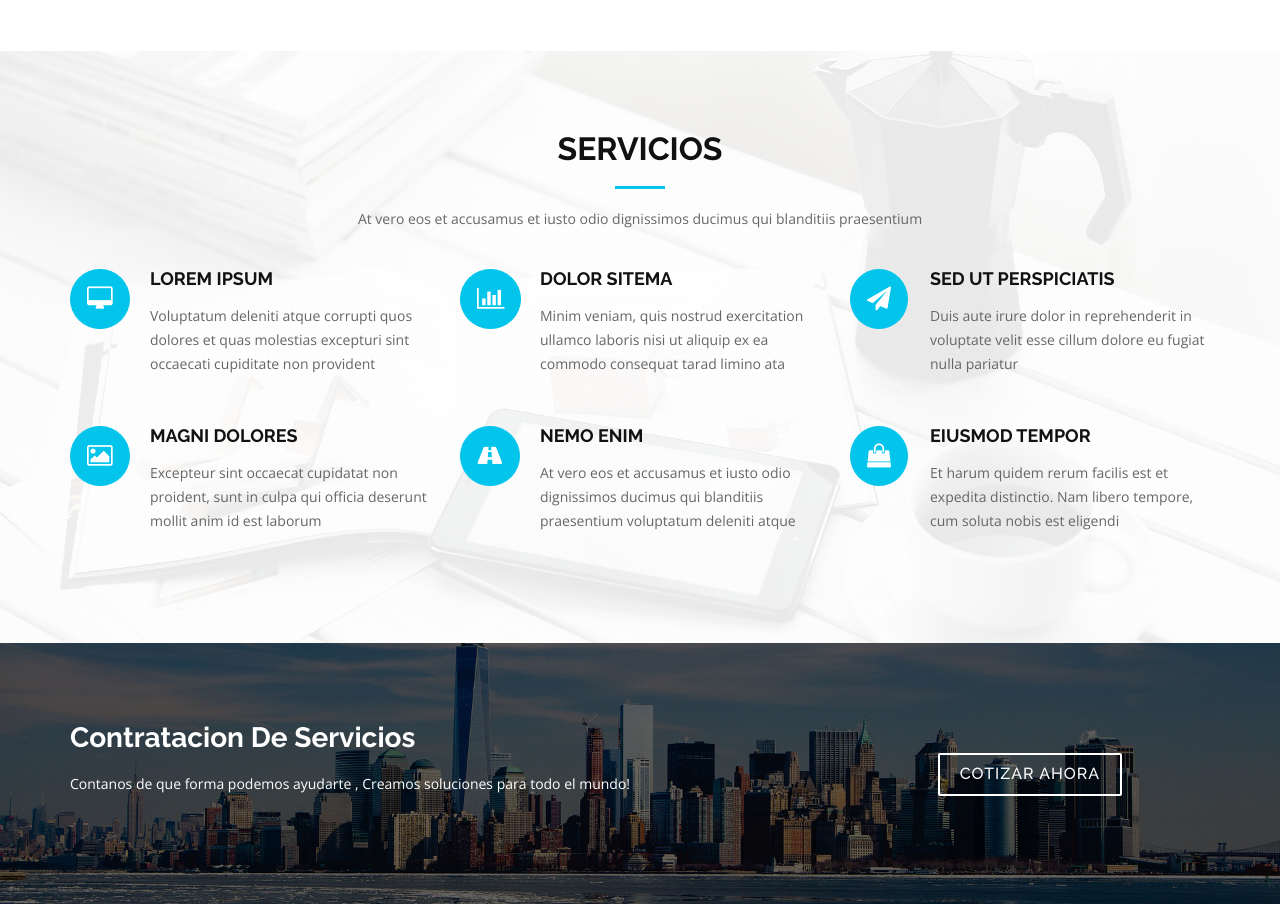
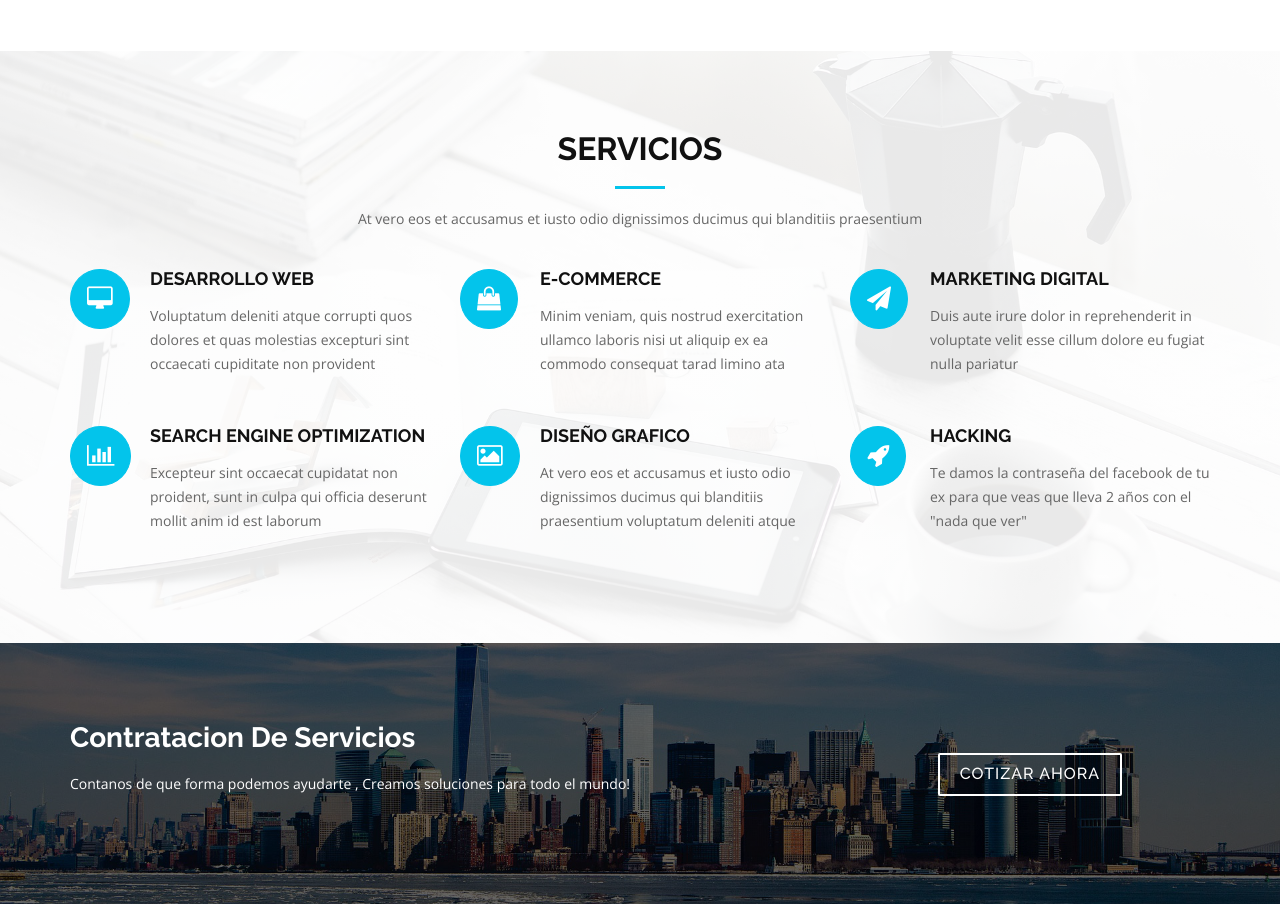
Before and after one commit to ivancito01/Coder-Ranch, a plain HTML site: page index.html in a window 1280 px wide. Shown: the part 1560-2464 px from the top of the page. Drawn offline with nearby package versions, Linux system fonts and the light colour scheme.

Commit message:
Add files via upload

```diff
--- a/index.html
+++ b/index.html
@@ -3,54 +3,46 @@
 
 <head>
   <meta charset="utf-8">
-  <title>CODER RANCH - Codigo al alcance de tus manos</title>
+  <title>Empresa - Codigo al alcance de tus manos.</title>
   <meta content="width=device-width, initial-scale=1.0" name="viewport">
   <meta content="" name="keywords">
   <meta content="" name="description">
-
   <!-- Facebook Opengraph integration: https://developers.facebook.com/docs/sharing/opengraph -->
   <meta property="og:title" content="">
   <meta property="og:image" content="">
   <meta property="og:url" content="">
   <meta property="og:site_name" content="">
   <meta property="og:description" content="">
-
   <!-- Twitter Cards integration: https://dev.twitter.com/cards/  -->
   <meta name="twitter:card" content="summary">
   <meta name="twitter:site" content="">
   <meta name="twitter:title" content="">
   <meta name="twitter:description" content="">
   <meta name="twitter:image" content="">
-
   <!-- Place your favicon.ico and apple-touch-icon.png in the template root directory -->
   <link href="favicon.ico" rel="shortcut icon">
-
   <!-- Google Fonts -->
   <link href="https://fonts.googleapis.com/css?family=Open+Sans:300,300i,400,400i,700,700i|Raleway:300,400,500,700,800" rel="stylesheet">
-
   <!-- Bootstrap CSS File -->
   <link href="lib/bootstrap/css/bootstrap.min.css" rel="stylesheet">
-
   <!-- Libraries CSS Files -->
   <link href="lib/font-awesome/css/font-awesome.min.css" rel="stylesheet">
   <link href="lib/animate-css/animate.min.css" rel="stylesheet">
-
   <!-- Main Stylesheet File -->
   <link href="css/style.css" rel="stylesheet">
-
+  <link rel="icon" href="./img/logo.png">
 </head>
-
 <body>
   <div id="preloader"></div>
 
   <!--==========================
   Hero Section
   ============================-->
-  <section id="hero">
+  <section id="hero" style="background: url(./img/hero-bg.jpg) top center fixed;">
     <div class="hero-container">
       <div class="wow fadeIn">
         <div class="hero-logo">
-          <img class="" src="img/logo.png" alt="ProOnliPc">
+          <img class="" src="img/logo.png">
         </div>
 
         <h1>Welcome to Coder Ranch studios</h1>
@@ -80,25 +72,7 @@
           <li><a href="#about">Sobre Nosotros</a></li>
           <li><a href="#services">Servicios</a></li>
           <li><a href="#portfolio">Portfolio</a></li>
-          <!-- <li><a href="#testimonials">Testimonials</a></li> -->
           <li><a href="#team">Team</a></li>
-          <!-- <li class="menu-has-children"><a href="">Drop Down</a>
-            <ul>
-              <li><a href="#">Drop Down 1</a></li>
-              <li class="menu-has-children"><a href="#">Drop Down 2</a>
-                <ul>
-                  <li><a href="#">Deep Drop Down 1</a></li>
-                  <li><a href="#">Deep Drop Down 2</a></li>
-                  <li><a href="#">Deep Drop Down 3</a></li>
-                  <li><a href="#">Deep Drop Down 4</a></li>
-                  <li><a href="#">Deep Drop Down 5</a></li>
-                </ul>
-              </li>
-              <li><a href="#">Drop Down 3</a></li>
-              <li><a href="#">Drop Down 4</a></li>
-              <li><a href="#">Drop Down 5</a></li>
-            </ul>
-          </li> -->
           <li><a href="#contact">Contact Us</a></li>
         </ul>
       </nav>
@@ -106,7 +80,6 @@
     </div>
   </header>
   <!-- #header -->
-
   <!--==========================
   About Section
   ============================-->
@@ -140,10 +113,7 @@
       </div>
     </div>
   </section>
-
-  <!--==========================
-  Services Section
-  ============================-->
+  <!--====Services Section====-->
   <section id="services">
     <div class="container wow fadeInUp">
         <div class="row">
@@ -157,41 +127,38 @@
         <div class="row">
             <div class="col-md-4 service-item">
             <div class="service-icon"><i class="fa fa-desktop"></i></div>
-          <h4 class="service-title"><a href="">Lorem Ipsum</a></h4>
+            <h4 class="service-title"><a href="">Desarrollo web</a></h4>
             <p class="service-description">Voluptatum deleniti atque corrupti quos dolores et quas molestias excepturi sint occaecati cupiditate non provident</p>
             </div>
             <div class="col-md-4 service-item">
-          <div class="service-icon"><i class="fa fa-bar-chart"></i></div>
-          <h4 class="service-title"><a href="">Dolor Sitema</a></h4>
+            <div class="service-icon"><i class="fa fa-shopping-bag"></i></div>
+            <h4 class="service-title"><a href="">E-Commerce</a></h4>
             <p class="service-description">Minim veniam, quis nostrud exercitation ullamco laboris nisi ut aliquip ex ea commodo consequat tarad limino ata</p>
             </div>
             <div class="col-md-4 service-item">
             <div class="service-icon"><i class="fa fa-paper-plane"></i></div>
-          <h4 class="service-title"><a href="">Sed ut perspiciatis</a></h4>
+            <h4 class="service-title"><a href="">Marketing digital</a></h4>
             <p class="service-description">Duis aute irure dolor in reprehenderit in voluptate velit esse cillum dolore eu fugiat nulla pariatur</p>
             </div>
             <div class="col-md-4 service-item">
-          <div class="service-icon"><i class="fa fa-photo"></i></div>
-          <h4 class="service-title"><a href="">Magni Dolores</a></h4>
+            <div class="service-icon"><i class="fa fa-bar-chart "></i></div>
+            <h4 class="service-title"><a href="">Search engine optimization</a></h4>
             <p class="service-description">Excepteur sint occaecat cupidatat non proident, sunt in culpa qui officia deserunt mollit anim id est laborum</p>
             </div>
             <div class="col-md-4 service-item">
-          <div class="service-icon"><i class="fa fa-road"></i></div>
-          <h4 class="service-title"><a href="">Nemo Enim</a></h4>
+            <div class="service-icon"><i class="fa fa-photo"></i></div>
+            <h4 class="service-title"><a href="">Diseño grafico</a></h4>
             <p class="service-description">At vero eos et accusamus et iusto odio dignissimos ducimus qui blanditiis praesentium voluptatum deleniti atque</p>
             </div>
             <div class="col-md-4 service-item">
-          <div class="service-icon"><i class="fa fa-shopping-bag"></i></div>
-          <h4 class="service-title"><a href="">Eiusmod Tempor</a></h4>
-          <p class="service-description">Et harum quidem rerum facilis est et expedita distinctio. Nam libero tempore, cum soluta nobis est eligendi</p>
+            <div class="service-icon"><i class="fa fa-rocket"></i></div>
+            <h4 class="service-title"><a href="">Hacking</a></h4>
+            <p class="service-description">Te damos la contraseña del facebook de tu ex para que veas que lleva 2 años con el "nada que ver"</p>
             </div>
         </div>
     </div>
 </section>
-
-  <!--==========================
-  Subscrbe Section
-  ============================-->
+  <!--==Subscrbe Section==-->
   <section id="subscribe">
     <div class="container wow fadeInUp">
       <div class="row">
@@ -205,10 +172,7 @@
       </div>
     </div>
   </section>
-
-  <!--==========================
-  Porfolio Section
-  ============================-->
+  <!--==Porfolio Section==-->
   <section id="portfolio">
     <div class="container wow fadeInUp">
       <div class="row">
@@ -218,7 +182,6 @@
           <p class="section-description">Projects Of Our Team</p>
         </div>
       </div>
-
       <div class="row">
         <div class="col-md-3">
           <a target="_blank" class="portfolio-item" style="background-image: url(img/portfolio-1.png);" href="https://ivancito01.github.io/MYTEMS/">
@@ -228,7 +191,6 @@
             </div>
           </a>
         </div>
-
         <div class="col-md-3">
           <a class="portfolio-item" style="background-image: url(img/portfolio-2.jpg);" href="https://soundcloud.com/user-779464881/cuarentechouse-de-luca">
             <div class="details">
@@ -237,7 +199,6 @@
             </div>
           </a>
         </div>
-
         <div class="col-md-3">
           <a class="portfolio-item" style="background-image: url(img/portfolio-3.jpg);" href="#">
             <div class="details">
@@ -246,7 +207,6 @@
             </div>
           </a>
         </div>
-
         <div class="col-md-3">
           <a class="portfolio-item" style="background-image: url(img/portfolio-4.jpg);" href="#">
             <div class="details">
@@ -255,7 +215,6 @@
             </div>
           </a>
         </div>
-
         <div class="col-md-3">
           <a class="portfolio-item" style="background-image: url(img/portfolio-5.jpg);" href="#">
             <div class="details">
@@ -264,7 +223,6 @@
             </div>
           </a>
         </div>
-
         <div class="col-md-3">
           <a class="portfolio-item" style="background-image: url(img/portfolio-6.jpg);" href="#">
             <div class="details">
@@ -273,7 +231,6 @@
             </div>
           </a>
         </div>
-
         <div class="col-md-3">
           <a class="portfolio-item" style="background-image: url(img/portfolio-7.jpg);" href="#">
             <div class="details">
@@ -282,7 +239,6 @@
             </div>
           </a>
         </div>
-
         <div class="col-md-3">
           <a class="portfolio-item" style="background-image: url(img/portfolio-8.jpg);" href="#">
             <div class="details">
@@ -291,70 +247,19 @@
             </div>
           </a>
         </div>
-
       </div>
     </div>
   </section>
-
-  <!--==========================
-  Testimonials Section
-  ============================-->
-  <!-- <section id="testimonials">
-    <div class="container wow fadeInUp">
-      <div class="row">
-        <div class="col-md-12">
-          <h3 class="section-title">Testimonials</h3>
-          <div class="section-title-divider"></div>
-          <p class="section-description">Erdo lide, nora porodo filece, salvam esse se, quod concedimus ses haec dicturum fuisse</p>
-        </div>
-      </div>
-
-      <div class="row">
-        <div class="col-md-3">
-          <div class="profile">
-            <div class="pic"><img src="img/client-1.jpg" alt=""></div>
-            <h4>Saul Goodman</h4>
-            <span>Lawless Inc</span>
-          </div>
-        </div>
-        <div class="col-md-9">
-          <div class="quote">
-            <b><img src="img/quote_sign_left.png" alt=""></b> Proin iaculis purus consequat sem cure digni ssim donec porttitora entum suscipit rhoncus. Accusantium quam, ultricies eget id, aliquam eget nibh et. Maecen aliquam, risus at semper. <small><img src="img/quote_sign_right.png" alt=""></small>
-          </div>
-        </div>
-      </div>
-
-      <div class="row">
-        <div class="col-md-9">
-          <div class="quote">
-            <b><img src="img/quote_sign_left.png" alt=""></b> Sed ut perspiciatis unde omnis iste natus error sit voluptatem accusantium doloremque laudantium, totam rem aperiam, eaque ipsa quae ab illo inventore veritatis architecto beatae. <small><img src="img/quote_sign_right.png" alt=""></small>
-          </div>
-        </div>
-        <div class="col-md-3">
-          <div class="profile">
-            <div class="pic"><img src="img/client-2.jpg" alt=""></div>
-            <h4>Sara Wilsson</h4>
-            <span>Odeo Inc</span>
-          </div>
-        </div>
-      </div>
-
-    </div>
-  </section> -->
-
-  <!--==========================
-  Team Section
-  ============================-->
+  <!--====Team Section====-->
   <section id="team">
     <div class="container wow fadeInUp">
       <div class="row">
         <div class="col-md-12">
-          <h3 class="section-title">Our Team</h3>
+          <h3 class="section-title">Equipo</h3>
           <div class="section-title-divider"></div>
           <p class="section-description">Sed ut perspiciatis unde omnis iste natus error sit voluptatem accusantium doloremque</p>
         </div>
       </div>
-
       <div class="row">
         <div class="col-md-2"></div>
         <div class="col-md-3">
@@ -372,6 +277,7 @@
         </div>
         <div class="col-md-2"></div>
         <div class="col-md-3">
+          <span class="label label-success">New</span>
           <div class="member">
             <div class="pic"><img src="img/team-2.jpg" alt=""></div>
             <h4>Luciano Martin De Luca </h4>
@@ -385,41 +291,10 @@
           </div>
         </div>
         <div class="col-md-2"></div>
-        <!-- <div class="col-md-3">
-          <div class="member">
-            <div class="pic"><img src="img/team-3.jpg" alt=""></div>
-            <h4>William Anderson</h4>
-            <span>CTO</span>
-            <div class="social">
-              <a href=""><i class="fa fa-twitter"></i></a>
-              <a href=""><i class="fa fa-facebook"></i></a>
-              <a href=""><i class="fa fa-instagram"></i></a>
-              <a href=""><i class="fa fa-linkedin"></i></a>
-            </div>
-          </div>
-        </div>
-
-        <div class="col-md-3">
-          <div class="member">
-            <div class="pic"><img src="img/team-4.jpg" alt=""></div>
-            <h4>Amanda Jepson</h4>
-            <span>Accountant</span>
-            <div class="social">
-              <a href=""><i class="fa fa-twitter"></i></a>
-              <a href=""><i class="fa fa-facebook"></i></a>
-              <a href=""><i class="fa fa-instagram"></i></a>
-              <a href=""><i class="fa fa-linkedin"></i></a>
-            </div>
-          </div>
-        </div> -->
-
       </div>
     </div>
   </section>
-
-  <!--==========================
-  Contact Section
-  ============================-->
+<!--===Contact Section===-->
   <section id="contact">
     <div class="container wow fadeInUp">
       <div class="row">
@@ -429,7 +304,6 @@
           <!-- <p class="section-description">Sed ut perspiciatis unde omnis iste natus error sit voluptatem accusantium doloremque</p> -->
         </div>
       </div>
-
       <div class="row">
         <div class="col-md-3 col-md-push-2">
           <div class="info">
@@ -437,25 +311,21 @@
               <i class="fa fa-map-marker"></i>
               <p>direccion falsa<br>Salta, Argentina</p>
             </div>
-
             <div>
               <i class="fa fa-envelope"></i>
               <p>ivancone762@gmail.com</p>
             </div>
-
             <div>
               <i class="fa fa-phone"></i>
               <p>+54 9 3876156282</p>
             </div>
-
           </div>
         </div>
-
         <div class="col-md-5 col-md-push-2">
           <div class="form" >
             <div id="sendmessage">Your message has been sent. Thank you!</div>
             <div id="errormessage"></div>
-            <form  role="form" class="contactForm" action="https://formsubmit.co/ivancone762@gmail.com" method="post">
+            <form method="post" role="form" class="contactForm" action="https://formsubmit.co/ivancone762@gmail.com"">
               <div class="form-group">
                 <input type="text" name="name" class="form-control" id="name" placeholder="Your Name" data-rule="minlen:4" data-msg="Por favor ingrese al menos 4 caracteres" />
                 <div class="validation"></div>
@@ -476,14 +346,10 @@
             </form>
           </div>
         </div>
-
       </div>
     </div>
   </section>
-
-  <!--==========================
-  Footer
-============================-->
+  <!--===Footer===-->
   <footer id="footer">
     <div class="container">
       <div class="row">
@@ -496,9 +362,7 @@
     </div>
   </footer>
   <!-- #footer -->
-
   <a href="#" class="back-to-top"><i class="fa fa-chevron-up"></i></a>
-
   <!-- Required JavaScript Libraries -->
   <script src="lib/jquery/jquery.min.js"></script>
   <script src="lib/bootstrap/js/bootstrap.min.js"></script>
@@ -508,11 +372,7 @@
   <script src="lib/wow/wow.min.js"></script>
   <script src="lib/stickyjs/sticky.js"></script>
   <script src="lib/easing/easing.js"></script>
-
   <!-- Template Specisifc Custom Javascript File -->
   <script src="js/custom.js"></script>
-
-
 </body>
-
 </html>
```
Lines whose indentation alone changed are shown as unchanged.
